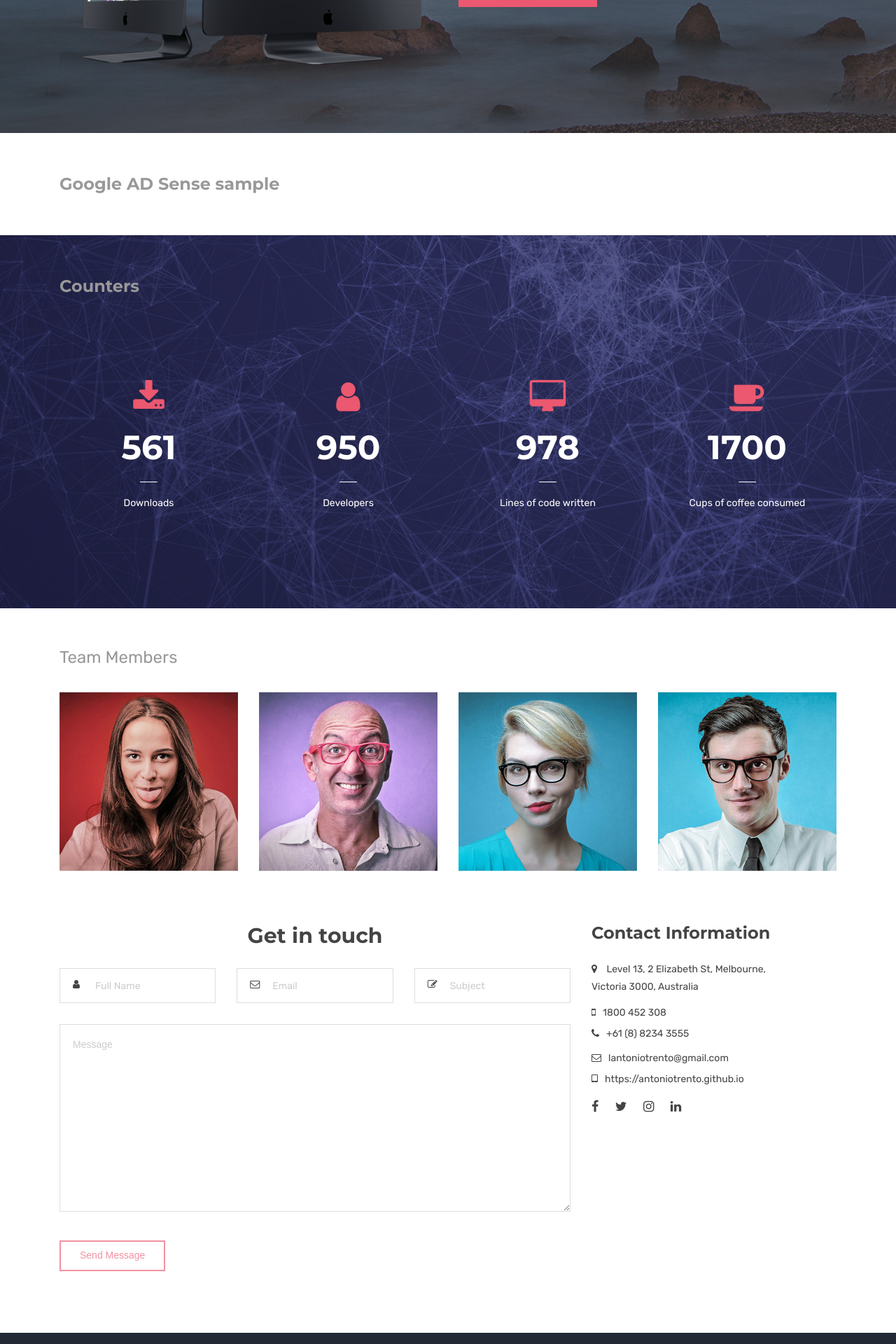
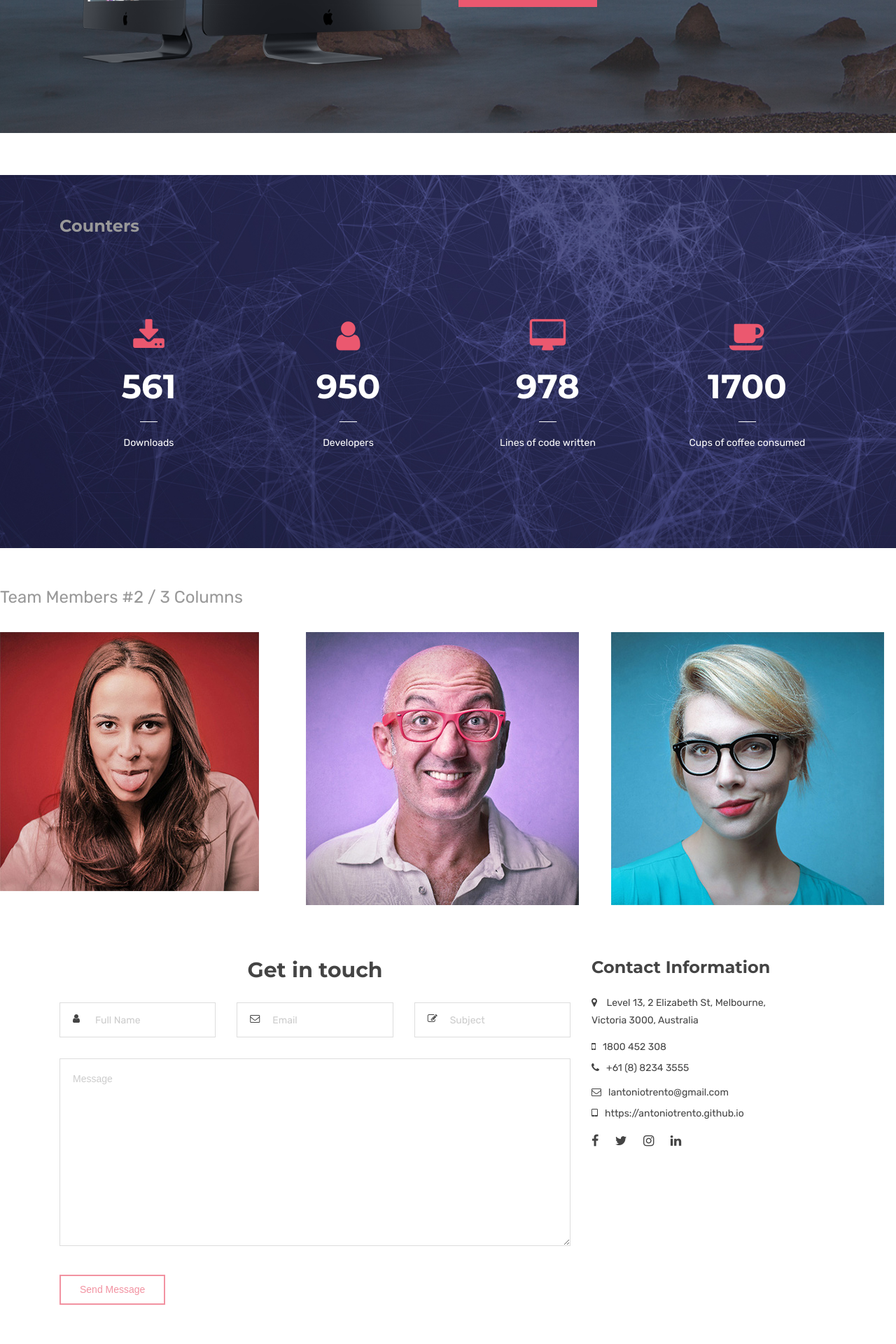
Before and after one commit to covidvoices/covidvoices.github.io, a Jekyll site: the page built from index.html, in a window 1280 px wide. Shown: the part 1863-3783 px from the top of the page at 70% size. Built offline with Jekyll 4.4.1, drawn with Linux system fonts in a browser that asks for light colours.

Commit message:
var1 and var2, files processed

```diff
--- a/index.html
+++ b/index.html
@@ -183,14 +183,6 @@ canonical: https://heliumjk.github.io
         </div>
       </div>
 	<!-- END HEADER -->
-
-      <div class="mb-60"></div>
-      <div class="container">
-        <h4 class="sub-title space-left">Google AD Sense sample</h4>
-      </div>
-	 <div class="container">
-	      {% include ads-block.html %}
-	 </div>
       <div class="mb-60"></div>
       <div id="counter">
         <div class="container">
@@ -229,14 +221,13 @@ canonical: https://heliumjk.github.io
 
       <div class="mb-60"></div>
 
-      <!-- Team Members 04 -->
-      <div class="container">
+      <!-- Team Members 03 -->
       <div class="team-members-tow mtb-50">
         <div class="sub-title">
-                <span>Team Members</span>
+          <span>Team Members #2 / 3 Columns</span>
         </div>
         <div class="row">
-                <div class="col-sm-6 col-md-3">
+          <div class="col-sm-6 col-md-4">
             <!-- Team Item Starts -->
             <figure>
               <img src="{{ BASE_PATH }}/assets/images/team/team-05.jpg" alt="">
@@ -257,7 +248,7 @@ canonical: https://heliumjk.github.io
             </figure>
             <!-- Team Item Ends -->
           </div>
-                <div class="col-sm-6 col-md-3">
+          <div class="col-sm-6 col-md-4">
             <!-- Team Item Starts -->
             <figure>
               <img src="{{ BASE_PATH }}/assets/images/team/team-06.jpg" alt="">
@@ -279,7 +270,7 @@ canonical: https://heliumjk.github.io
             <!-- Team Item Ends -->
           </div>
 
-                <div class="col-sm-6 col-md-3">
+          <div class="col-sm-6 col-md-4">
             <!-- Team Item Starts -->
             <figure>
               <img src="{{ BASE_PATH }}/assets/images/team/team-07.jpg" alt="">
@@ -300,33 +291,9 @@ canonical: https://heliumjk.github.io
             </figure>
             <!-- Team Item Ends -->
           </div>
-
-                <div class="col-sm-6 col-md-3">
-                  <!-- Team Item Starts -->
-                  <figure>
-                    <img src="{{ BASE_PATH }}/assets/images/team/team-08.jpg" alt="">
-                    <div class="image-overlay">
-                      <div class="overlay-text text-center">
-                        <div class="info-text">
-                          <strong>Danny Burton</strong>
-                          <span>Senior Designer</span>
-                        </div>
-                        <hr class="small-divider border-white">
-                        <ul class="social-icons">
-                          <li><a href="#"><i class="fa fa-facebook" aria-hidden="true"></i></a></li>
-                          <li><a href="#"><i class="fa fa-twitter" aria-hidden="true"></i></a></li>
-                          <li><a href="#"><i class="fa fa-instagram" aria-hidden="true"></i></a></li>
-                        </ul>
         </div>
       </div>
-                  </figure>
-                  <!-- Team Item Ends -->
-                </div>
-
-              </div>
-            </div>
-      </div>
-      <!-- End Team Members 04 -->
+      <!-- End Team Members 03 -->
 
 
       <div class="mb-60"></div>
```
Lines whose indentation alone changed are shown as unchanged.
